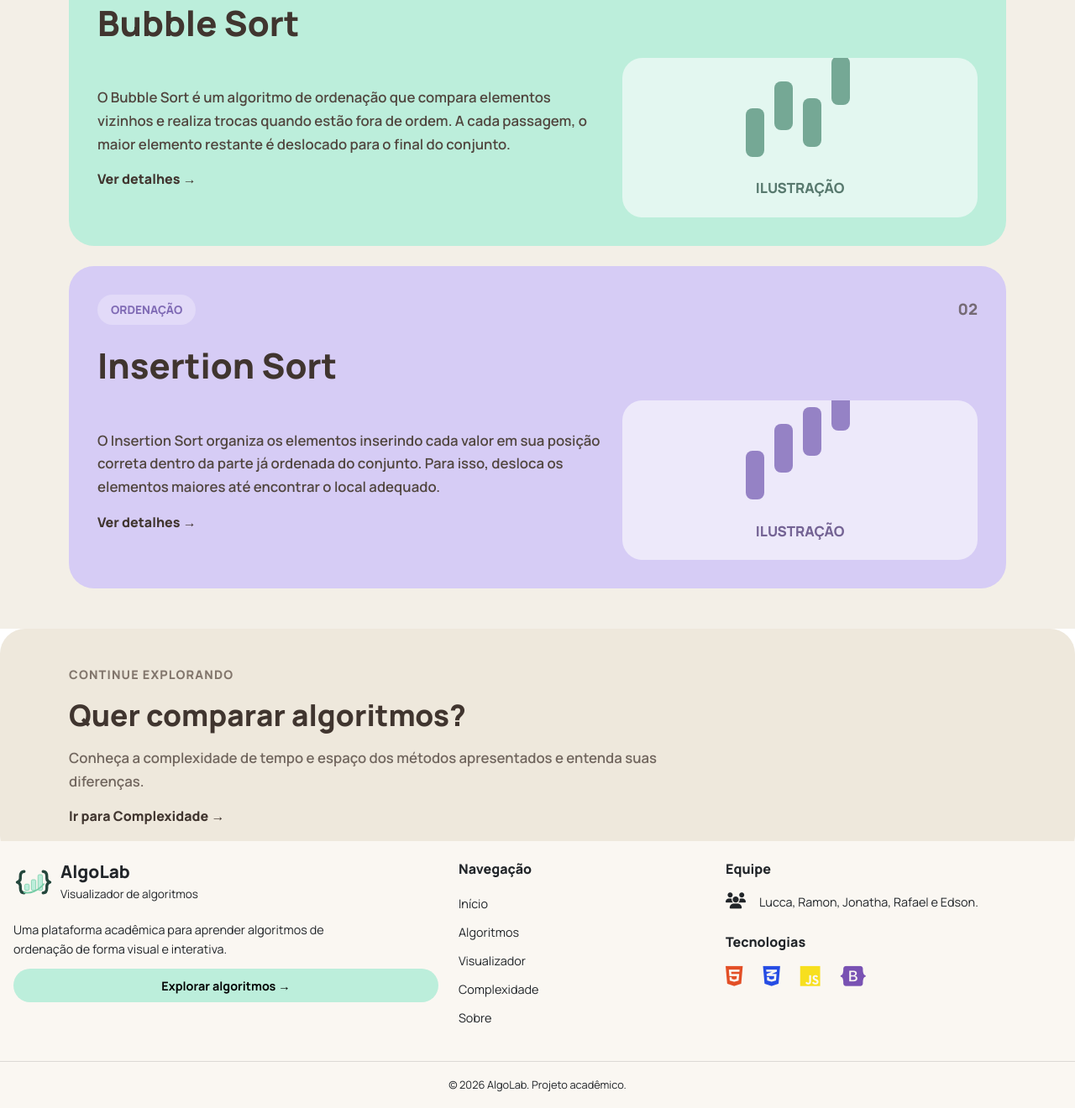
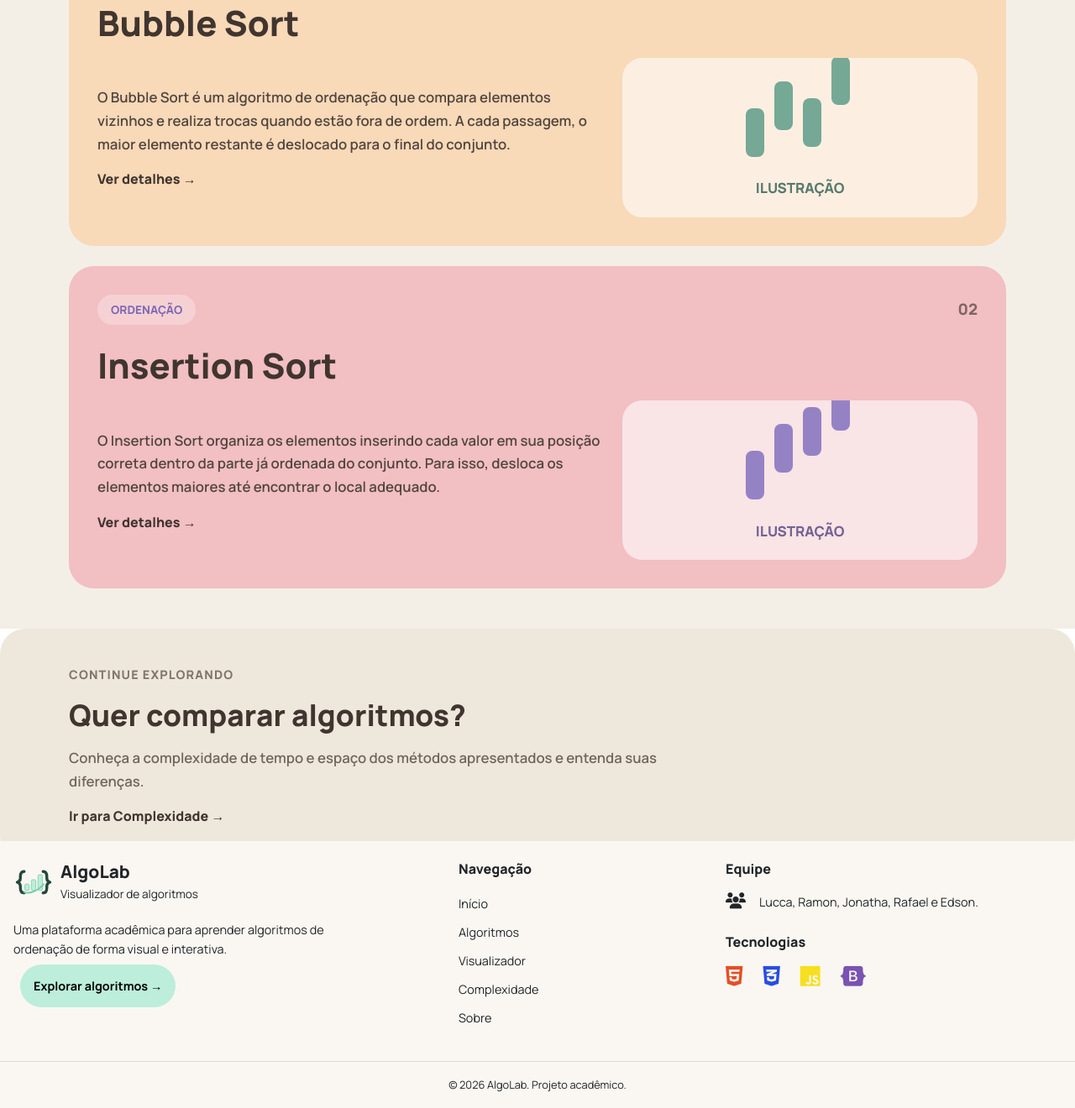
Before and after one commit to h4vismat/algolab, a plain HTML site: page algoritmos.html in a window 1280 px wide. Shown: the part 658-1978 px from the top of the page at 84% size. Drawn offline with nearby package versions, Linux system fonts and the light colour scheme.

Commit message:
conteiners dos botões são inteiramente clicáveis agora

```diff
--- a/algoritmos.html
+++ b/algoritmos.html
@@ -227,8 +227,8 @@
           forma visual e interativa.
         </p>
 
-        <div class="btn-algolab">
-          <a href="algoritmos.html" class="footer-link">
+        <div class="p-2">
+          <a href="algoritmos.html" class="footer-link btn-algolab rounded-5 p-3">
             Explorar algoritmos →
           </a>
         </div>
--- a/src/css/components.css
+++ b/src/css/components.css
@@ -3,7 +3,6 @@
     background-color: var(--color-mint);
     border-radius: 50px;
     padding: 0.5rem;
-    text-align: center;
 }
 
 .btn-algolab:hover {
--- a/src/css/pages/algoritmos.css
+++ b/src/css/pages/algoritmos.css
@@ -144,11 +144,11 @@
 /* Cores dos algoritmos */
 
 .bubble-card {
-    background-color: var(--color-mint);
+    background-color: var(--color-peach);
 }
 
 .insertion-card {
-    background-color: var(--color-lilac);
+    background-color: var(--color-pink);
 }
 
 .insertion-card .algorithm-card-header span:first-child {
```
Also changed, not shown: complexidade.html (+2 -2 lines), index.html (+5 -5 lines), sobre.html (+2 -2 lines), visualizador.html (+2 -2 lines).
